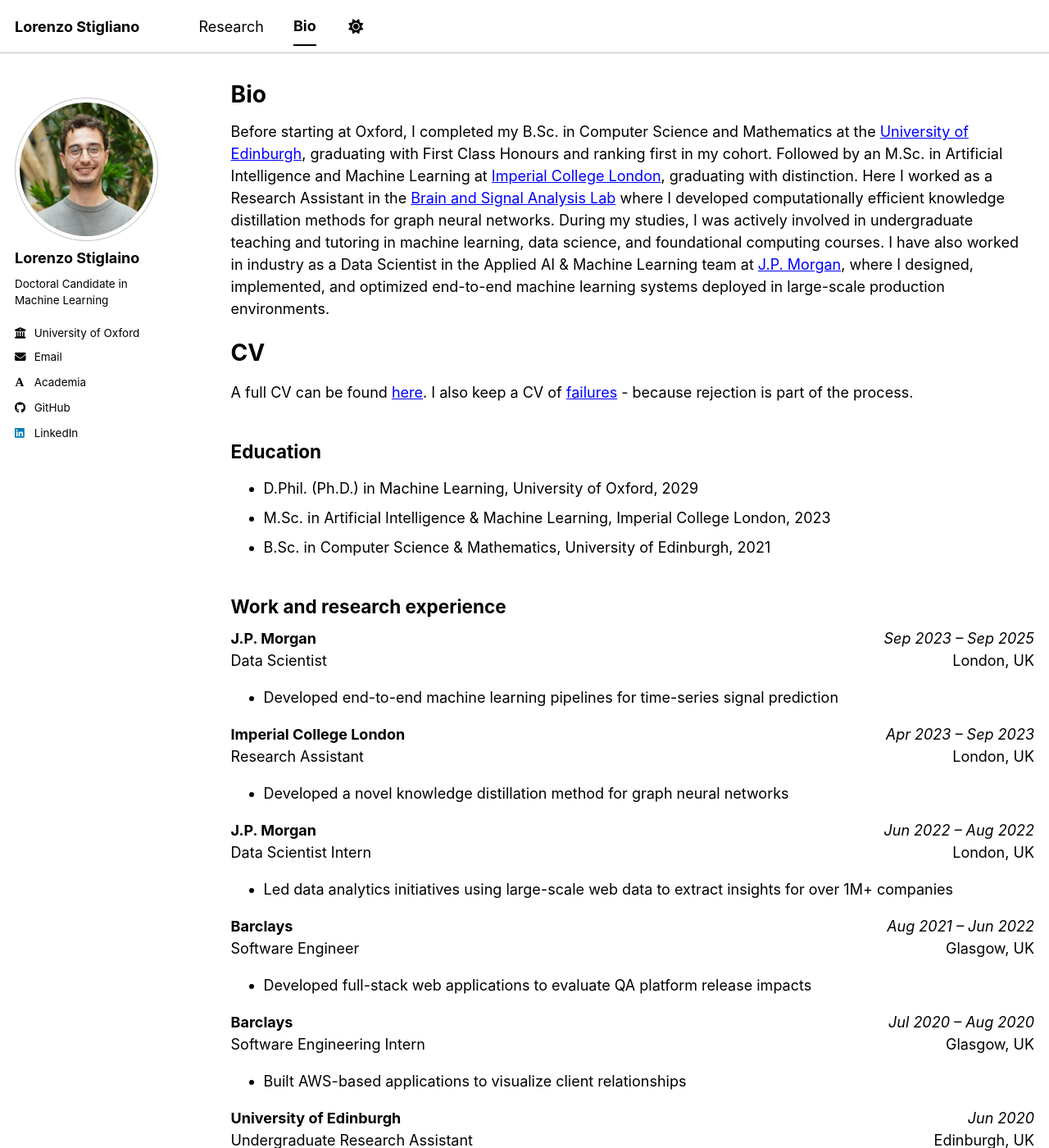
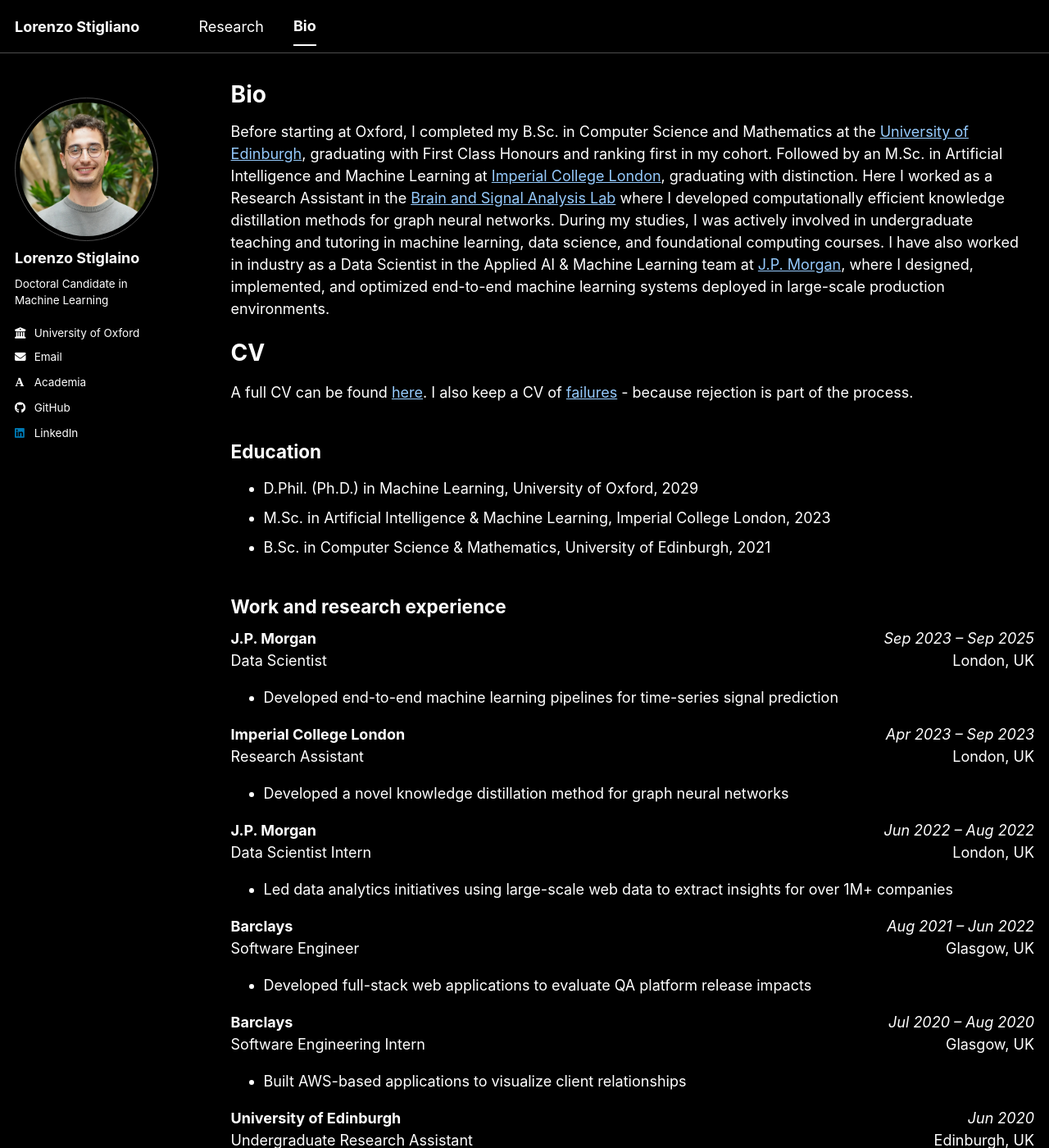
Before and after one commit to LorenzoStigliano/lorenzostigliano.github.io, a Jekyll site: the page built from _pages/cv.md, in a window 1280 px wide and 1400 px high. Shown: the whole window at 82% size. Built offline with Jekyll 4.4.1, drawn with Linux system fonts in a browser that asks for light colours; some web fonts are replaced; a script bundle is joined from its source files by our own code; library files that are not in the unit come from our copies.

Commit message:
!!! removing toggle default dark theme !!!

```diff
--- a/_includes/masthead.html
+++ b/_includes/masthead.html
@@ -18,9 +18,6 @@
               <a href="{{ domain }}{{ link.url }}">{{ link.title }}</a>
             </li>
           {% endfor %}
-          <li id="theme-toggle" class="masthead__menu-item persist tail">
-            <a role="button" aria-labelledby="theme-icon"><i id="theme-icon" class="fa-solid fa-sun" aria-hidden="true" title="toggle theme"></i></a>
-          </li>
         </ul>
         <ul class="hidden-links hidden"></ul>
       </nav>
--- a/_layouts/default.html
+++ b/_layouts/default.html
@@ -5,8 +5,12 @@
 {% include base_path %}
 
 <!doctype html>
-<html lang="{{ site.locale | slice: 0,2 }}" class="no-js"{% if site.site_theme == "dark" %} data-theme="dark"{% endif %}>
+<html lang="{{ site.locale | slice: 0,2 }}" class="no-js" data-theme="dark">
   <head>
+    <script>
+      localStorage.setItem("theme", "dark");
+      document.documentElement.setAttribute("data-theme", "dark");
+    </script>
     {% include head.html %}
     {% include head/custom.html %}
   </head>
--- a/_pages/cv.md
+++ b/_pages/cv.md
@@ -9,7 +9,7 @@
 
 {% include base_path %}
 
-Before starting at Oxford, I completed my B.Sc. in Computer Science and Mathematics at the [University of Edinburgh](https://www.ed.ac.uk/), graduating with First Class Honours and ranking first in my cohort. Followed by an M.Sc. in Artificial Intelligence and Machine Learning at [Imperial College London](https://www.iperial.ac.uk/), graduating with distinction. Here I worked as a Research Assistant in the [Brain and Signal Analysis Lab](https://basira-lab.com/) where I developed computationally efficient knowledge distillation methods for graph neural networks. During my studies, I was actively involved in undergraduate teaching and tutoring in machine learning, data science, and foundational computing courses. I have also worked in industry as a Data Scientist in the Applied AI & Machine Learning team at [J.P. Morgan](https://www.jpmorgan.com/insights/technology/artificial-intelligence), where I designed, implemented, and optimized end-to-end machine learning systems deployed in large-scale production environments.
+Before starting at Oxford, I completed my B.Sc. in Computer Science and Mathematics at the [University of Edinburgh](https://www.ed.ac.uk/), graduating with First Class Honours and ranking first in my cohort. Followed by an M.Sc. in Artificial Intelligence and Machine Learning at [Imperial College London](https://www.imperial.ac.uk/), graduating with distinction. Here I worked as a Research Assistant in the [Brain and Signal Analysis Lab](https://basira-lab.com/) where I developed computationally efficient knowledge distillation methods for graph neural networks. During my studies, I was actively involved in undergraduate teaching and tutoring in machine learning, data science, and foundational computing courses. I have also worked in industry as a Data Scientist in the Applied AI & Machine Learning team at [J.P. Morgan](https://www.jpmorgan.com/insights/technology/artificial-intelligence), where I designed, implemented, and optimized end-to-end machine learning systems deployed in large-scale production environments.
 
 CV
 ======
--- a/_sass/layout/_navigation.scss
+++ b/_sass/layout/_navigation.scss
@@ -225,15 +225,6 @@
       }
     }
 
-    #theme-toggle {
-      a {
-        width: 25px;
-        display: flex;
-        justify-content: center;
-        cursor: pointer;
-      }
-    }
-
     a {
       position: relative;
 
--- a/assets/js/_main.js
+++ b/assets/js/_main.js
@@ -2,49 +2,8 @@
    Various functions that we want to use within the template
    ========================================================================== */
 
-// Determine the expected state of the theme toggle, which can be "dark", "light", or
-// "system". Default is "system".
-let determineThemeSetting = () => {
-  let themeSetting = localStorage.getItem("theme");
-  return (themeSetting != "dark" && themeSetting != "light" && themeSetting != "system") ? "system" : themeSetting;
-};
-
-// Determine the computed theme, which can be "dark" or "light". If the theme setting is
-// "system", the computed theme is determined based on the user's system preference.
-let determineComputedTheme = () => {
-  let themeSetting = determineThemeSetting();
-  if (themeSetting != "system") {
-    return themeSetting;
-  }
-  return (userPref && userPref("(prefers-color-scheme: dark)").matches) ? "dark" : "light";
-};
-
-// detect OS/browser preference
-const browserPref = window.matchMedia('(prefers-color-scheme: dark)').matches ? 'dark' : 'light';
-
-// Set the theme on page load or when explicitly called
-let setTheme = (theme) => {
-  const use_theme =
-    theme ||
-    localStorage.getItem("theme") ||
-    $("html").attr("data-theme") ||
-    browserPref;
-
-  if (use_theme === "dark") {
-    $("html").attr("data-theme", "dark");
-    $("#theme-icon").removeClass("fa-sun").addClass("fa-moon");
-  } else if (use_theme === "light") {
-    $("html").removeAttr("data-theme");
-    $("#theme-icon").removeClass("fa-moon").addClass("fa-sun");
-  }
-};
-
-// Toggle the theme manually
-var toggleTheme = () => {
-  const current_theme = $("html").attr("data-theme");
-  const new_theme = current_theme === "dark" ? "light" : "dark";
-  localStorage.setItem("theme", new_theme);
-  setTheme(new_theme);
+let setTheme = () => {
+  $("html").attr("data-theme", "dark");
 };
 
 /* ==========================================================================
@@ -54,7 +13,7 @@
 // Read the Plotly data from the code block, hide it, and render the chart as new node. This allows for the
 // JSON data to be retrieve when the theme is switched. The listener should only be added if the data is
 // actually present on the page.
-import { plotlyDarkLayout, plotlyLightLayout } from './theme.js';
+import { plotlyDarkLayout } from './theme.js';
 let plotlyElements = document.querySelectorAll("pre>code.language-plotly");
 if (plotlyElements.length > 0) {
   document.addEventListener("readystatechange", () => {
@@ -69,7 +28,7 @@
         elem.parentElement.after(chartElement);
 
         // Set the theme for the plot and render it
-        const theme = (determineComputedTheme() === "dark") ? plotlyDarkLayout : plotlyLightLayout;
+        const theme = plotlyDarkLayout;
         if (jsonData.layout) {
           jsonData.layout.template = (jsonData.layout.template) ? { ...theme, ...jsonData.layout.template } : theme;
         } else {
@@ -90,17 +49,7 @@
   const scssLarge = 925;          // pixels, from /_sass/_themes.scss
   const scssMastheadHeight = 70;  // pixels, from the current theme (e.g., /_sass/theme/_default.scss)
 
-  // If the user hasn't chosen a theme, follow the OS preference
   setTheme();
-  window.matchMedia('(prefers-color-scheme: dark)')
-        .addEventListener("change", (e) => {
-          if (!localStorage.getItem("theme")) {
-            setTheme(e.matches ? "dark" : "light");
-          }
-        });
-
-  // Enable the theme toggle
-  $('#theme-toggle').on('click', toggleTheme);
 
   // Enable the sticky footer
   var bumpIt = function () {
```
